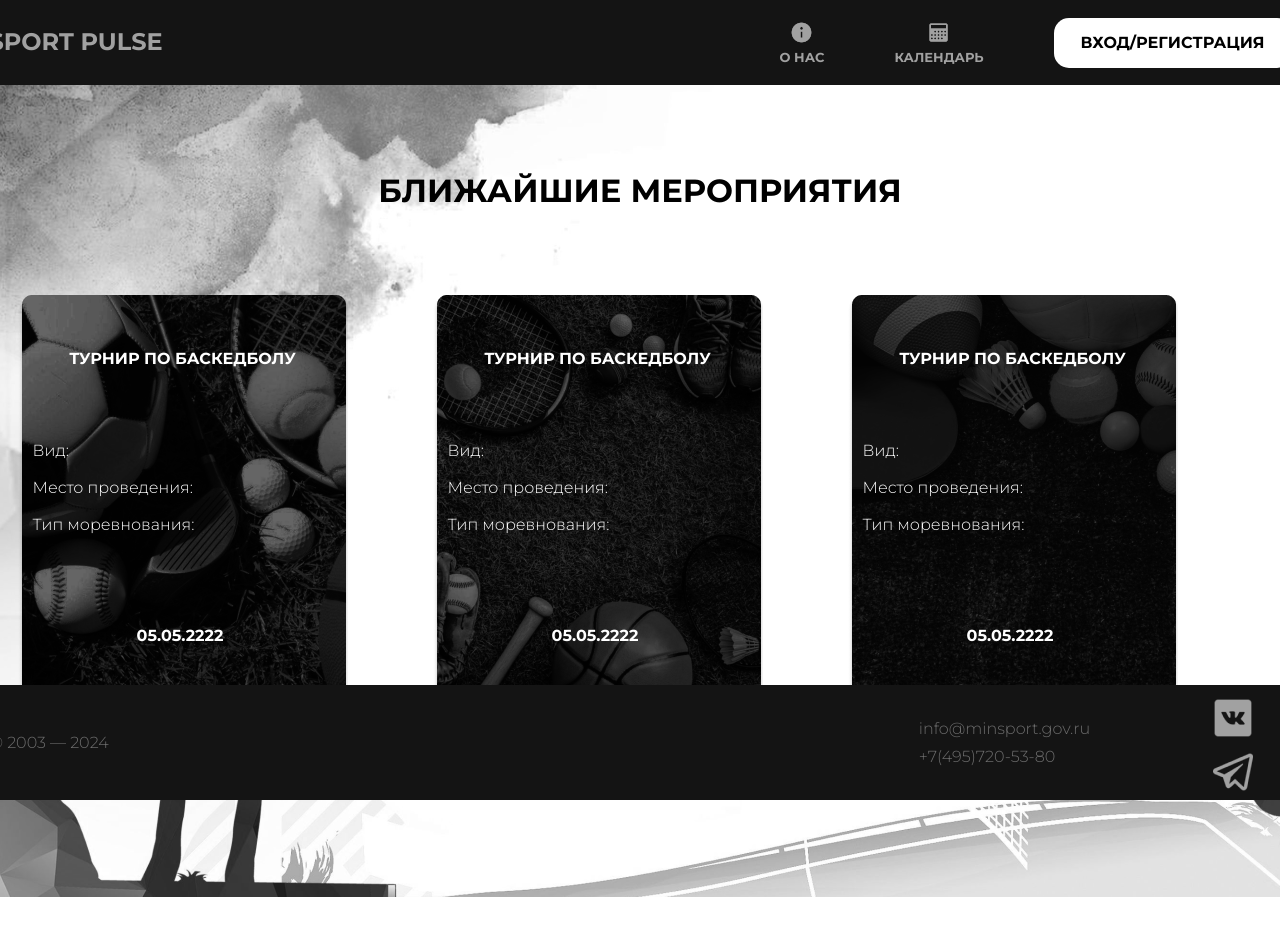
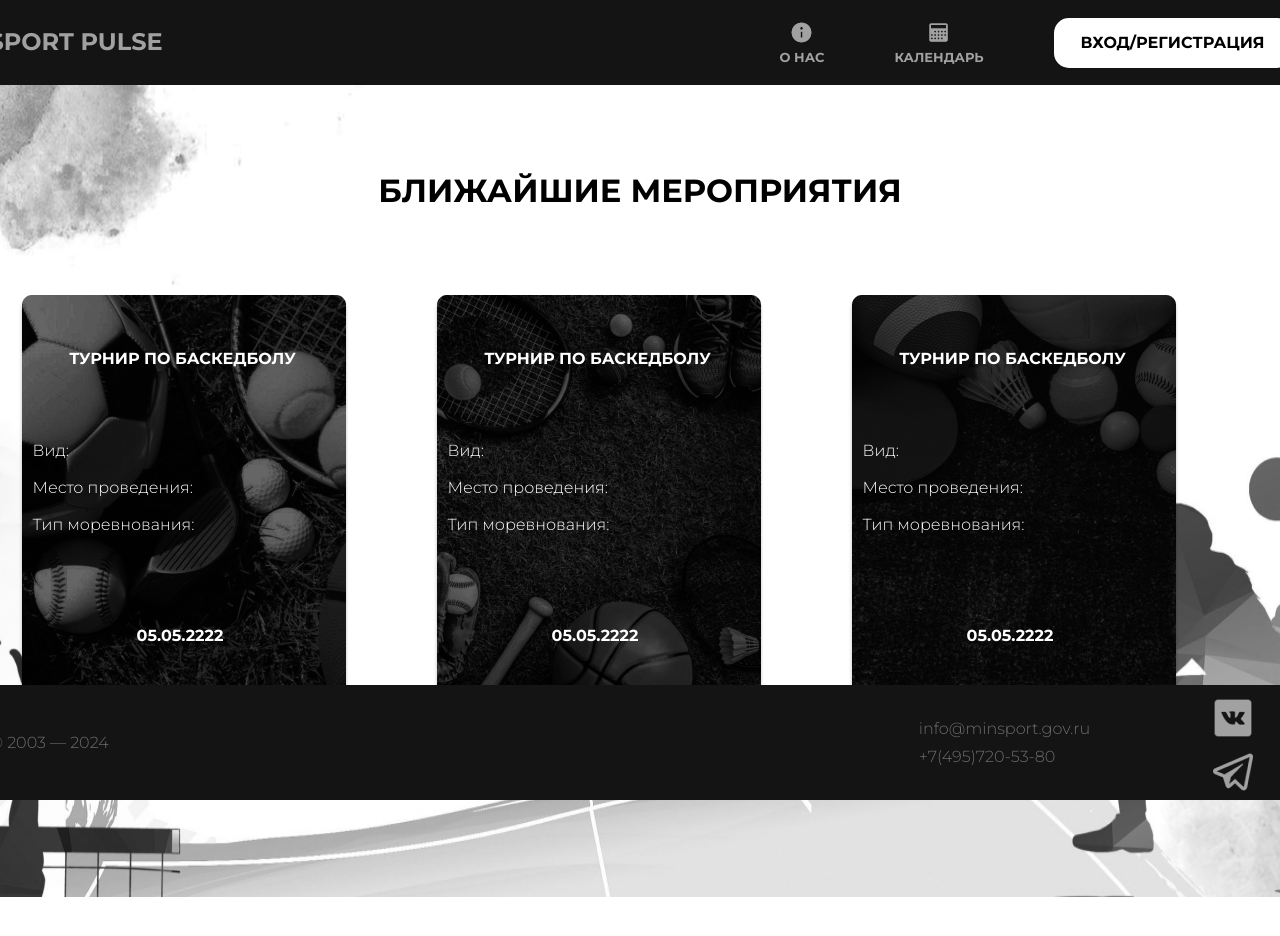
Before and after one commit to HomnixMirn/a-cutlet-with-a-puree-, a React (Create React App) app in the folder reactapp/: page / in a window 1280 px wide. Shown: the top 936 px of the page. After the commit the page ends 897 px from the top, so only its background shows below. Built offline with nearby package versions, Linux system fonts and the light colour scheme; no server answers.

Commit message:
img body

```diff
--- a/reactapp/src/index.css
+++ b/reactapp/src/index.css
@@ -14,6 +14,7 @@
   font-family: Light;
   src: url(./static/fonts/Montserrat-Light.ttf);
 }
+
 html{
   display: flex;
   flex-direction: column;
@@ -22,5 +23,10 @@ html{
 }
 
 body{
-  min-height: 1139px;
+  background-image: url(./static/img/Size-about.png);
+  background-size: 1920px 115%;
+  background-position: center;
+  background-repeat: no-repeat;
+  max-width: 1920px;
+  height: auto;
 }
--- a/reactapp/src/packages/About.css
+++ b/reactapp/src/packages/About.css
@@ -1,6 +1,4 @@
-main{
-    background-image: url(../static/img/Size-about.png);
-}
+
 .main-about{
     display: flex;
     flex-direction: column;
--- a/reactapp/src/packages/Login.css
+++ b/reactapp/src/packages/Login.css
@@ -30,6 +30,7 @@
     font-size: 18px;
     line-height: 139%;
     color: black;
+    text-decoration: none;
 }
 .input-form{
     padding: 15px;
--- a/reactapp/src/packages/Login.jsx
+++ b/reactapp/src/packages/Login.jsx
@@ -23,7 +23,7 @@ function Login()  {
     <div className='modal-form'>
         <form className = 'form log' action="" method="post" onSubmit={(e) => PostFormLogin(e)}>
             <h1 className="form-h1">Вход</h1>
-            <a href="" className="form-a">Еще нет аккаунта?</a>
+            <a href="/register" className="form-a">Еще нет аккаунта?</a>
             <input type="text" name='username' placeholder="Логин" className='input-form' required/>
             <input type="password" name='password' placeholder="Пароль" className='input-form' required/>
             <button type="submit" className="form-button">Вход</button>
```
